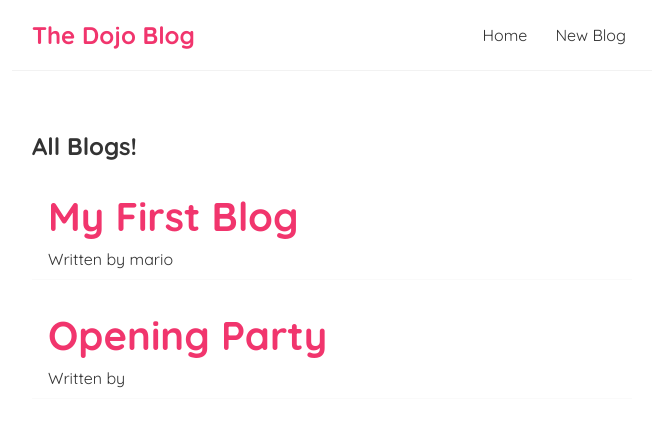
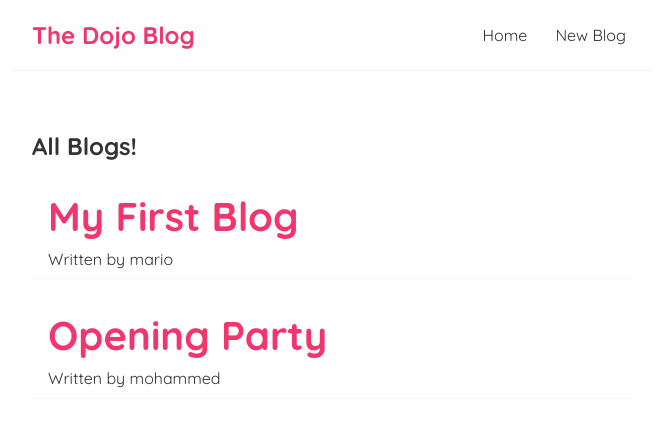
Before and after one commit to mo-codes1/React-Blog, a React (Create React App) app in the folder dojo-blog/: page / in a window 1280 px wide. Shown: the top 426 px of the page, without its empty margins (308-964 px from the left). Built offline with nearby package versions, Linux system fonts and the light colour scheme; data requests are answered from the project's data file.

Commit message:
added conditional loading message

```diff
--- a/dojo-blog/data/db.json
+++ b/dojo-blog/data/db.json
@@ -9,6 +9,7 @@
     {
       "title": "Opening Party",
       "body": "Why do we use it?\nIt is a long established fact that a reader will be distracted",
+      "author": "mohammed",
       "id": 2
     }
   ]
--- a/dojo-blog/src/Home.js
+++ b/dojo-blog/src/Home.js
@@ -3,21 +3,26 @@ import BlogList from './blogList';
 
 const Home = () => {
   const [blogs, setBlogs] = useState(null);
+  const [isPending, setIsPending] = useState(true);
 
 
   useEffect(() => {
-    fetch('http://localhost:8000/blogs')
+    setTimeout(() => {
+      fetch('http://localhost:8000/blogs')
       .then(response => {
         return response.json()
       })
       .then(data => {
         console.log(data)
         setBlogs(data)
-      })
+        setIsPending(false);
+      });
+    }, 1000);
   }, []);
 
   return (
     <div className="home">
+      { isPending && <div>Loading...</div> }
       {blogs && <BlogList blogs={blogs} title="All Blogs!"/>}
     </div>
   );
```
